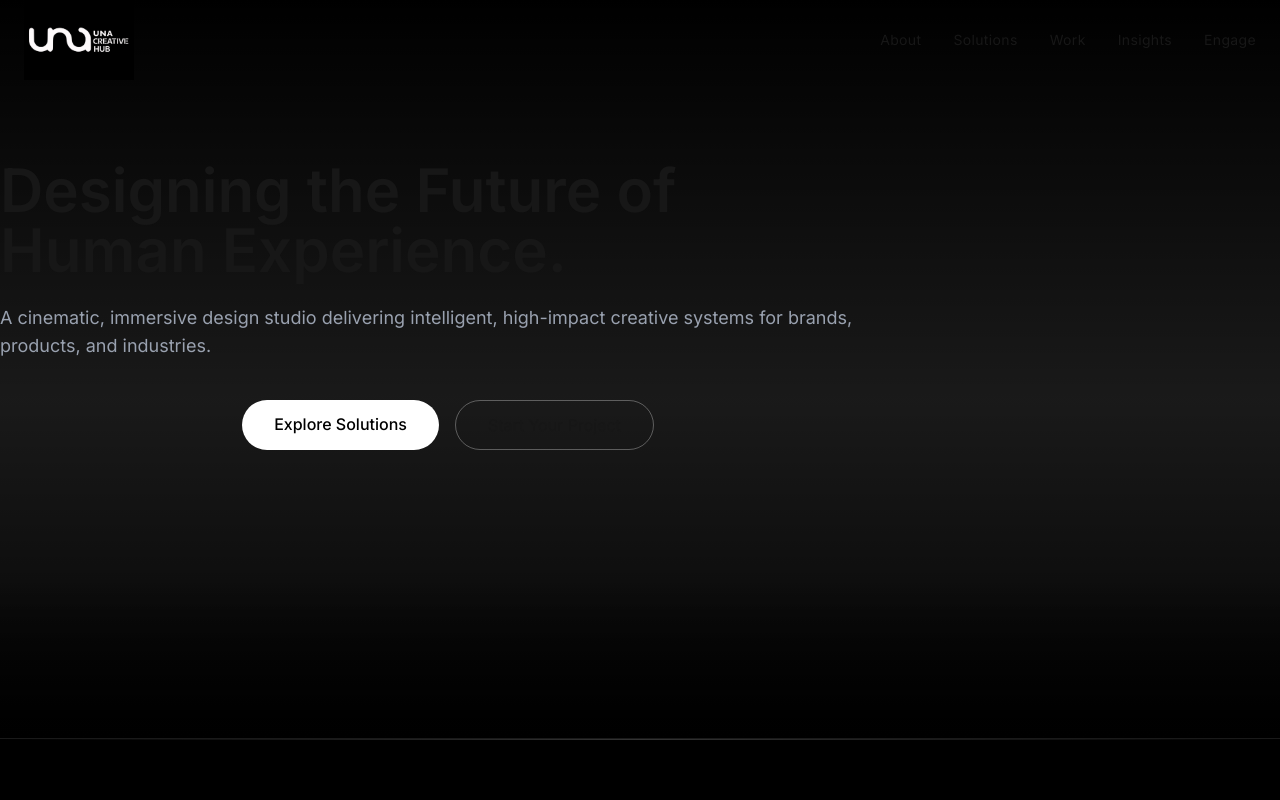
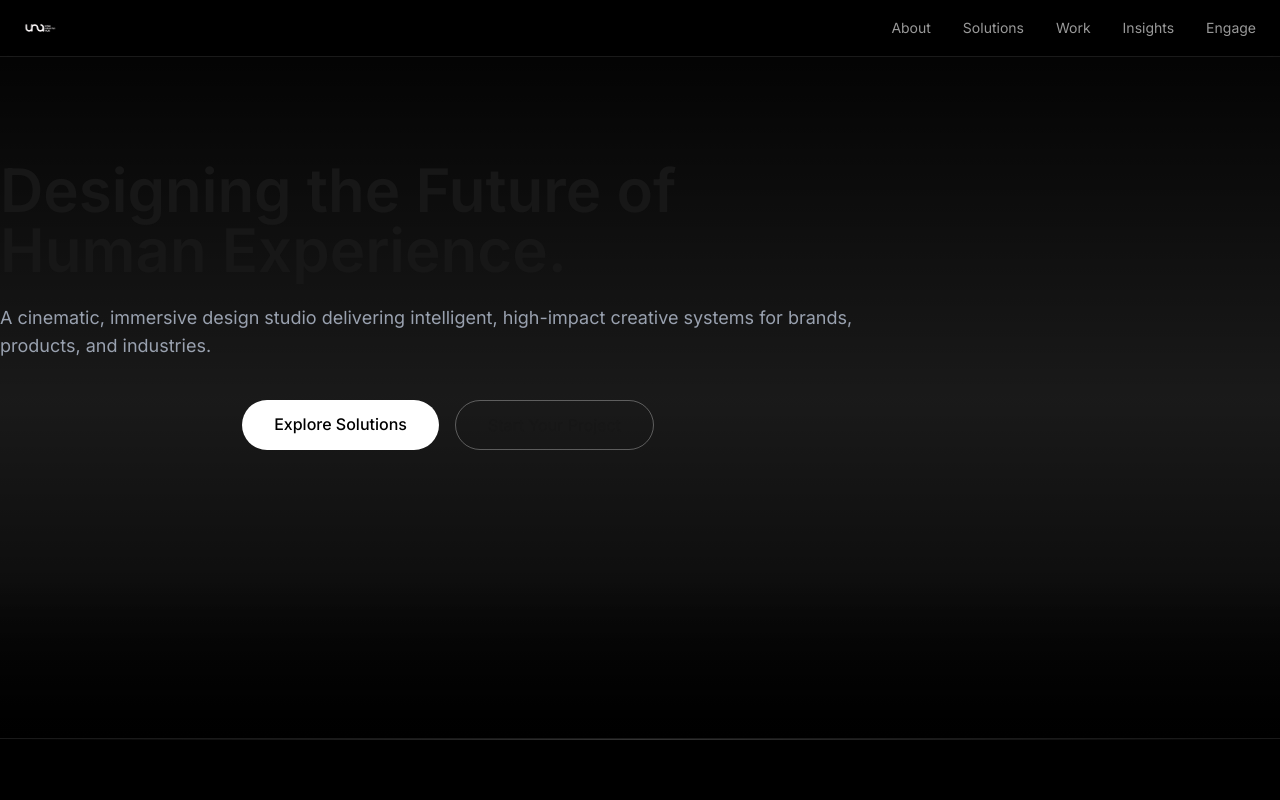
Before and after one commit to raghutujanakiram-jpg/una-creative-hub, a Next.js app: page / in a window 1280 px wide. Shown: the top 800 px of the page. Built offline with nearby package versions, Linux system fonts and the light colour scheme.

Commit message:
Add animated mobile hamburger navigation

```diff
--- a/app/components/MobileMenu.tsx
+++ b/app/components/MobileMenu.tsx
@@ -0,0 +1,85 @@
+"use client";
+
+import Link from "next/link";
+import { usePathname } from "next/navigation";
+import { motion, AnimatePresence } from "framer-motion";
+
+const links = [
+  { name: "About", href: "/about" },
+  { name: "Solutions", href: "/solutions" },
+  { name: "Work", href: "/work" },
+  { name: "Insights", href: "/insights" },
+  { name: "Engage", href: "/engage" },
+];
+
+export default function MobileMenu({
+  open,
+  onClose,
+}: {
+  open: boolean;
+  onClose: () => void;
+}) {
+  const pathname = usePathname();
+
+  return (
+    <AnimatePresence>
+      {open && (
+        <>
+          {/* Backdrop */}
+          <motion.div
+            className="fixed inset-0 z-40 bg-black/70"
+            initial={{ opacity: 0 }}
+            animate={{ opacity: 1 }}
+            exit={{ opacity: 0 }}
+            onClick={onClose}
+          />
+
+          {/* Drawer */}
+          <motion.aside
+            className="fixed top-0 right-0 z-50 h-full w-[80%] max-w-sm bg-black border-l border-white/10"
+            initial={{ x: "100%" }}
+            animate={{ x: 0 }}
+            exit={{ x: "100%" }}
+            transition={{ duration: 0.4, ease: "easeOut" }}
+          >
+            <div className="p-8 flex flex-col h-full">
+              <div className="flex justify-end mb-12">
+                <button
+                  onClick={onClose}
+                  aria-label="Close menu"
+                  className="text-white text-xl"
+                >
+                  ✕
+                </button>
+              </div>
+
+              <nav className="flex flex-col gap-8 text-xl">
+                {links.map((link) => {
+                  const active = pathname === link.href;
+                  return (
+                    <Link
+                      key={link.href}
+                      href={link.href}
+                      onClick={onClose}
+                      className={`transition ${
+                        active
+                          ? "text-white"
+                          : "text-white/60 hover:text-white"
+                      }`}
+                    >
+                      {link.name}
+                    </Link>
+                  );
+                })}
+              </nav>
+
+              <div className="mt-auto text-sm text-white/40">
+                © {new Date().getFullYear()} UNA Creative Hub
+              </div>
+            </div>
+          </motion.aside>
+        </>
+      )}
+    </AnimatePresence>
+  );
+}
--- a/app/components/Navbar.tsx
+++ b/app/components/Navbar.tsx
@@ -1,49 +1,87 @@
 "use client";
 
+import Link from "next/link";
+import { usePathname } from "next/navigation";
 import { useEffect, useState } from "react";
-import Link from "next/link";
-import Image from "next/image";
+import { motion } from "framer-motion";
+import MobileMenu from "./MobileMenu";
+
+const links = [
+  { name: "About", href: "/about" },
+  { name: "Solutions", href: "/solutions" },
+  { name: "Work", href: "/work" },
+  { name: "Insights", href: "/insights" },
+  { name: "Engage", href: "/engage" },
+];
 
 export default function Navbar() {
-  const [scrolled, setScrolled] = useState(false);
+  const pathname = usePathname();
+  const [hidden, setHidden] = useState(false);
+  const [lastScroll, setLastScroll] = useState(0);
+  const [menuOpen, setMenuOpen] = useState(false);
 
   useEffect(() => {
-    const onScroll = () => setScrolled(window.scrollY > 30);
+    const onScroll = () => {
+      const current = window.scrollY;
+      setHidden(current > lastScroll && current > 80);
+      setLastScroll(current);
+    };
+
     window.addEventListener("scroll", onScroll);
     return () => window.removeEventListener("scroll", onScroll);
-  }, []);
+  }, [lastScroll]);
+
+  useEffect(() => {
+    document.body.style.overflow = menuOpen ? "hidden" : "";
+  }, [menuOpen]);
 
   return (
-    <nav
-      className={`fixed top-0 left-0 w-full z-50 transition-all duration-500
-        ${scrolled
-          ? "bg-black/70 backdrop-blur-xl border-b border-white/10"
-          : "bg-transparent"}
-      `}
-    >
-      <div className="max-w-7xl mx-auto h-20 px-6 flex items-center justify-between">
+    <>
+      <motion.header
+        animate={{ y: hidden ? -80 : 0 }}
+        transition={{ duration: 0.35, ease: "easeOut" }}
+        className="fixed top-0 z-50 w-full backdrop-blur border-b border-white/10 bg-black/70"
+      >
+        <nav className="max-w-7xl mx-auto px-6 py-4 flex items-center justify-between">
+          {/* Logo */}
+          <Link href="/" className="flex items-center gap-2">
+            <img src="/una-logo.png" alt="UNA Creative Hub" className="h-6" />
+          </Link>
 
-        {/* Logo */}
-        <Link href="/">
-          <Image
-            src="/una-logo.png"
-            alt="UNA Creative Hub"
-            width={110}
-            height={55}
-            priority
-          />
-        </Link>
+          {/* Desktop Nav */}
+          <div className="hidden md:flex gap-8 text-sm">
+            {links.map((link) => {
+              const active = pathname === link.href;
+              return (
+                <Link
+                  key={link.href}
+                  href={link.href}
+                  className={`relative transition ${
+                    active ? "text-white" : "text-white/60 hover:text-white"
+                  }`}
+                >
+                  {link.name}
+                  {active && (
+                    <span className="absolute -bottom-2 left-0 h-[2px] w-full bg-white" />
+                  )}
+                </Link>
+              );
+            })}
+          </div>
 
-        {/* Desktop Nav */}
-        <div className="hidden md:flex gap-8 text-sm tracking-wide">
-          <Link href="/about" className="hover:text-gray-300 transition">About</Link>
-          <Link href="/solutions" className="hover:text-gray-300 transition">Solutions</Link>
-          <Link href="/work" className="hover:text-gray-300 transition">Work</Link>
-          <Link href="/insights" className="hover:text-gray-300 transition">Insights</Link>
-          <Link href="/engage" className="hover:text-gray-300 transition">Engage</Link>
-        </div>
+          {/* Mobile Toggle */}
+          <button
+            className="md:hidden text-white text-2xl"
+            aria-label="Open menu"
+            onClick={() => setMenuOpen(true)}
+          >
+            ☰
+          </button>
+        </nav>
+      </motion.header>
 
-      </div>
-    </nav>
+      {/* Mobile Menu */}
+      <MobileMenu open={menuOpen} onClose={() => setMenuOpen(false)} />
+    </>
   );
 }
```
